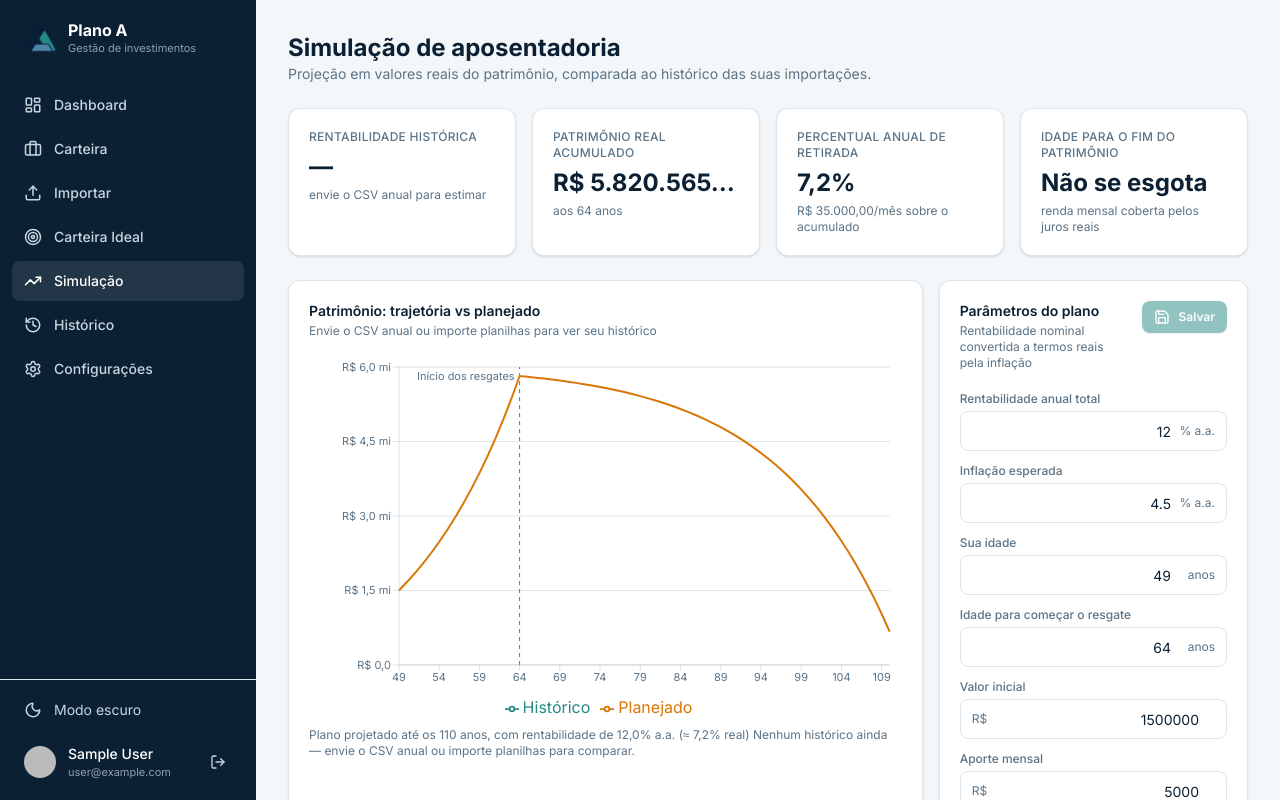
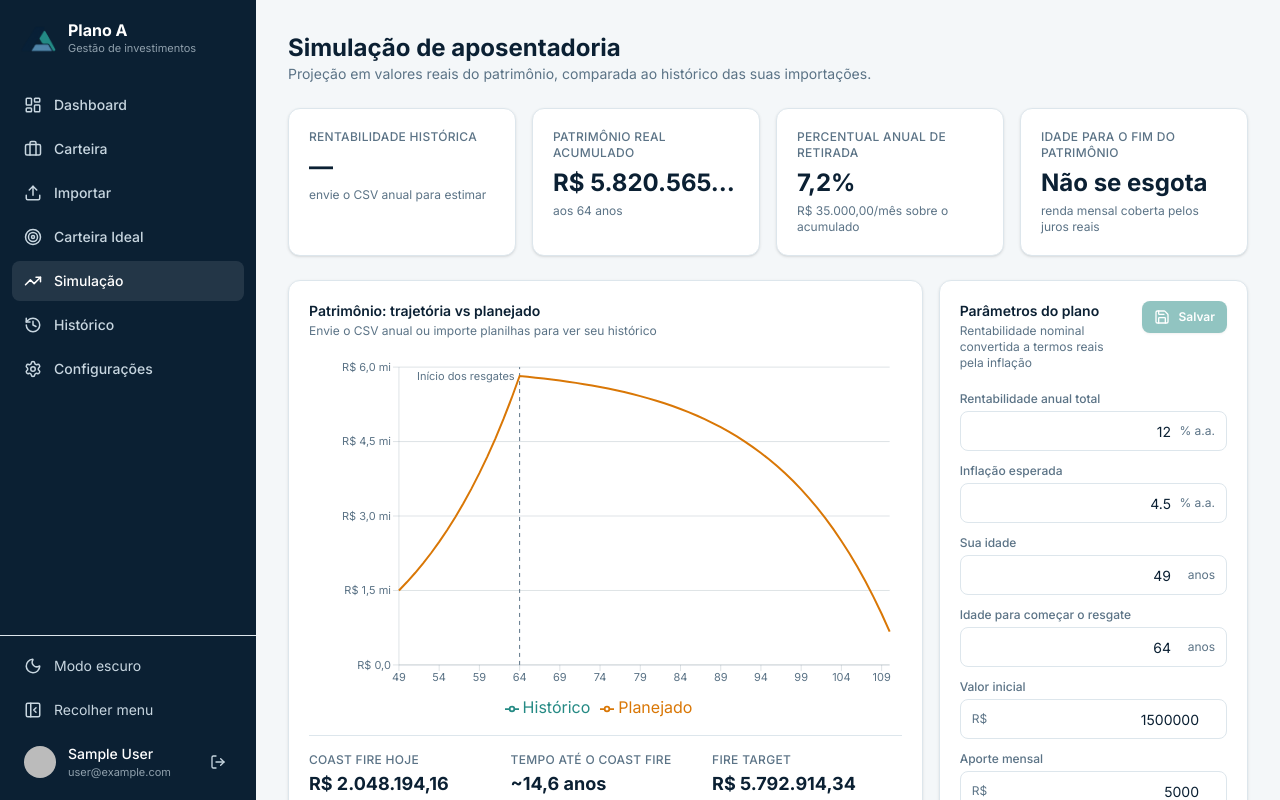
Before and after one commit to rodbastos/planoa, a React (Vite) app: page /simulacao in a window 1280 px wide. Built offline with nearby package versions, Linux system fonts and the light colour scheme; no server answers; the database is empty; sample sign-in values are in the browser's storage.

Commit message:
feat: Coast FIRE calculation

```diff
--- a/src/components/layout/AppLayout.tsx
+++ b/src/components/layout/AppLayout.tsx
@@ -7,6 +7,8 @@ import {
   LogOut,
   Menu,
   Moon,
+  PanelLeftClose,
+  PanelLeftOpen,
   Settings,
   Sun,
   Target,
@@ -38,20 +40,35 @@ function useTheme() {
   return { dark, toggle: () => setDark((d) => !d) };
 }
 
-function SidebarContent({ onNavigate }: { onNavigate?: () => void }) {
+function SidebarContent({
+  onNavigate,
+  collapsed = false,
+  onToggleCollapse,
+}: {
+  onNavigate?: () => void;
+  collapsed?: boolean;
+  onToggleCollapse?: () => void;
+}) {
   const { user, logout } = useAuth();
   const { dark, toggle } = useTheme();
 
   return (
     <div className="flex h-full flex-col bg-sidebar text-sidebar-foreground">
-      <div className="flex items-center gap-3 px-5 py-5">
+      <div
+        className={cn(
+          "flex items-center gap-3 px-5 py-5",
+          collapsed && "justify-center px-0",
+        )}
+      >
         <img src="/logo-mark.png" alt="Plano A" className="h-9 w-9 object-contain" />
+        {!collapsed && (
           <div>
             <p className="text-base font-bold text-white leading-tight">Plano A</p>
             <p className="text-[11px] text-sidebar-foreground/70">
               Gestão de investimentos
             </p>
           </div>
+        )}
       </div>
 
       <nav className="mt-2 flex-1 space-y-1 px-3">
@@ -61,9 +78,11 @@ function SidebarContent({ onNavigate }: { onNavigate?: () => void }) {
             to={to}
             end={end}
             onClick={onNavigate}
+            title={collapsed ? label : undefined}
             className={({ isActive }) =>
               cn(
                 "flex items-center gap-3 rounded-lg px-3 py-2.5 text-sm font-medium transition-colors",
+                collapsed && "justify-center px-0",
                 isActive
                   ? "bg-white/10 text-white"
                   : "text-sidebar-foreground hover:bg-white/5 hover:text-white",
@@ -71,7 +90,7 @@ function SidebarContent({ onNavigate }: { onNavigate?: () => void }) {
             }
           >
             <Icon className="h-4.5 w-4.5 shrink-0" />
-            {label}
+            {!collapsed && label}
           </NavLink>
         ))}
       </nav>
@@ -79,12 +98,38 @@ function SidebarContent({ onNavigate }: { onNavigate?: () => void }) {
       <div className="border-t border-white/10 p-3">
         <button
           onClick={toggle}
-          className="mb-2 flex w-full items-center gap-3 rounded-lg px-3 py-2 text-sm text-sidebar-foreground hover:bg-white/5 hover:text-white cursor-pointer"
+          title={collapsed ? (dark ? "Modo claro" : "Modo escuro") : undefined}
+          className={cn(
+            "mb-2 flex w-full items-center gap-3 rounded-lg px-3 py-2 text-sm text-sidebar-foreground hover:bg-white/5 hover:text-white cursor-pointer",
+            collapsed && "justify-center px-0",
+          )}
         >
           {dark ? <Sun className="h-4.5 w-4.5" /> : <Moon className="h-4.5 w-4.5" />}
-          {dark ? "Modo claro" : "Modo escuro"}
+          {!collapsed && (dark ? "Modo claro" : "Modo escuro")}
         </button>
-        <div className="flex items-center gap-3 rounded-lg px-3 py-2">
+        {onToggleCollapse && (
+          <button
+            onClick={onToggleCollapse}
+            title={collapsed ? "Expandir menu" : "Recolher menu"}
+            className={cn(
+              "mb-2 flex w-full items-center gap-3 rounded-lg px-3 py-2 text-sm text-sidebar-foreground hover:bg-white/5 hover:text-white cursor-pointer",
+              collapsed && "justify-center px-0",
+            )}
+          >
+            {collapsed ? (
+              <PanelLeftOpen className="h-4.5 w-4.5" />
+            ) : (
+              <PanelLeftClose className="h-4.5 w-4.5" />
+            )}
+            {!collapsed && "Recolher menu"}
+          </button>
+        )}
+        <div
+          className={cn(
+            "flex items-center gap-3 rounded-lg px-3 py-2",
+            collapsed && "flex-col px-0",
+          )}
+        >
           {user?.photoURL ? (
             <img src={user.photoURL} alt="" className="h-8 w-8 rounded-full" />
           ) : (
@@ -92,6 +137,7 @@ function SidebarContent({ onNavigate }: { onNavigate?: () => void }) {
               {user?.displayName?.[0] ?? "?"}
             </div>
           )}
+          {!collapsed && (
             <div className="min-w-0 flex-1">
               <p className="truncate text-sm font-medium text-white">
                 {user?.displayName ?? "Usuário"}
@@ -100,6 +146,7 @@ function SidebarContent({ onNavigate }: { onNavigate?: () => void }) {
                 {user?.email}
               </p>
             </div>
+          )}
           <button
             onClick={logout}
             title="Sair"
@@ -115,12 +162,27 @@ function SidebarContent({ onNavigate }: { onNavigate?: () => void }) {
 
 export function AppLayout({ children }: { children?: ReactNode }) {
   const [mobileOpen, setMobileOpen] = useState(false);
+  const [collapsed, setCollapsed] = useState(
+    () => localStorage.getItem("planoa-sidebar-collapsed") === "1",
+  );
+
+  useEffect(() => {
+    localStorage.setItem("planoa-sidebar-collapsed", collapsed ? "1" : "0");
+  }, [collapsed]);
 
   return (
     <div className="flex h-screen overflow-hidden">
       {/* sidebar desktop */}
-      <aside className="hidden w-64 shrink-0 lg:block">
-        <SidebarContent />
+      <aside
+        className={cn(
+          "hidden shrink-0 transition-all duration-300 lg:block",
+          collapsed ? "w-20" : "w-64",
+        )}
+      >
+        <SidebarContent
+          collapsed={collapsed}
+          onToggleCollapse={() => setCollapsed((c) => !c)}
+        />
       </aside>
 
       {/* drawer mobile */}
--- a/src/lib/retirement.ts
+++ b/src/lib/retirement.ts
@@ -89,6 +89,60 @@ export function simulateRetirement(plan: RetirementPlan): RetirementResult {
     depletionAge,
     points,
   };
+}
+
+export interface CoastFireResult {
+  /** patrimônio necessário na idade de resgate para bancar a renda até MAX_AGE */
+  fireTarget: number;
+  /** fireTarget trazido a valor presente: o Coast FIRE na idade atual */
+  coastToday: number;
+  /** idade em que o plano cruza a curva de Coast FIRE; null = não cruza antes dos resgates */
+  coastAge: number | null;
+  /** valor inicial já cobre o Coast FIRE de hoje */
+  alreadyCoast: boolean;
+}
+
+/**
+ * Coast FIRE: quanto bastaria ter investido hoje para o patrimônio crescer
+ * sozinho (sem mais aportes) até bancar a renda desejada na fase de resgate.
+ * `fireTarget` é o valor presente das retiradas mensais até MAX_AGE na taxa
+ * real do plano — a curva de Coast FIRE cresce à mesma taxa real, então o
+ * cruzamento acontece quando o saldo projetado com aportes a alcança.
+ */
+export function coastFire(plan: RetirementPlan): CoastFireResult {
+  const r = realMonthlyRate(plan.nominalReturnPct, plan.inflationPct);
+  const retireMonths = Math.max(
+    0,
+    Math.round((plan.retirementAge - plan.currentAge) * 12),
+  );
+  const drawMonths = Math.max(
+    0,
+    Math.round((MAX_AGE - plan.retirementAge) * 12),
+  );
+
+  // VP das retiradas mensais (anuidade) durante a fase de resgate
+  const fireTarget =
+    r === 0
+      ? plan.desiredMonthlyIncome * drawMonths
+      : (plan.desiredMonthlyIncome * (1 - Math.pow(1 + r, -drawMonths))) / r;
+
+  const coastToday = fireTarget / Math.pow(1 + r, retireMonths);
+  const alreadyCoast = plan.initialValue >= coastToday;
+
+  // cruza quando o saldo projetado (valor inicial + aportes) alcança a curva
+  let coastAge: number | null = alreadyCoast ? plan.currentAge : null;
+  if (!alreadyCoast) {
+    let balance = plan.initialValue;
+    for (let m = 1; m <= retireMonths; m++) {
+      balance = balance * (1 + r) + plan.monthlyContribution;
+      if (balance >= fireTarget / Math.pow(1 + r, retireMonths - m)) {
+        coastAge = plan.currentAge + m / 12;
+        break;
+      }
+    }
+  }
+
+  return { fireTarget, coastToday, coastAge, alreadyCoast };
 }
 
 export interface HistoryEstimate {
--- a/src/pages/SimulacaoPage.tsx
+++ b/src/pages/SimulacaoPage.tsx
@@ -24,6 +24,7 @@ import { useRetirementPlan, useWealthYears } from "../hooks/usePortfolio";
 import { importDate, useImports } from "../hooks/useImports";
 import { saveRetirement, saveWealth } from "../lib/firestore";
 import {
+  coastFire,
   dynamicsFromImports,
   dynamicsFromWealth,
   realAnnualRate,
@@ -181,6 +182,7 @@ export function SimulacaoPage() {
   );
 
   const result = useMemo(() => simulateRetirement(draft), [draft]);
+  const coast = useMemo(() => coastFire(draft), [draft]);
   const estimate = useMemo(() => {
     const anchor = historyPoints[historyPoints.length - 1];
     if (!dynamics || !anchor) return null;
@@ -542,6 +544,52 @@ export function SimulacaoPage() {
                 />
               </LineChart>
             </ResponsiveContainer>
+            <div className="mt-4 grid grid-cols-1 gap-3 border-t border-border pt-4 sm:grid-cols-3">
+              <div>
+                <p className="text-xs font-medium uppercase tracking-wide text-muted-foreground">
+                  Coast FIRE hoje
+                </p>
+                <p className="mt-0.5 text-lg font-bold text-foreground">
+                  {formatBRL(coast.coastToday)}
+                </p>
+                <p className="text-xs text-muted-foreground">
+                  {coast.alreadyCoast
+                    ? "o patrimônio atual já supera esse valor"
+                    : "quanto bastaria ter para nunca mais aportar"}
+                </p>
+              </div>
+              <div>
+                <p className="text-xs font-medium uppercase tracking-wide text-muted-foreground">
+                  Tempo até o Coast FIRE
+                </p>
+                <p className="mt-0.5 text-lg font-bold text-foreground">
+                  {coast.alreadyCoast
+                    ? "Já atingido"
+                    : coast.coastAge != null
+                      ? `~${(coast.coastAge - draft.currentAge).toLocaleString("pt-BR", { maximumFractionDigits: 1 })} anos`
+                      : "—"}
+                </p>
+                <p className="text-xs text-muted-foreground">
+                  {coast.alreadyCoast
+                    ? "aportes passam a ser opcionais"
+                    : coast.coastAge != null
+                      ? `por volta dos ${Math.round(coast.coastAge)} anos`
+                      : "aportes atuais não cruzam a curva antes dos resgates"}
+                </p>
+              </div>
+              <div>
+                <p className="text-xs font-medium uppercase tracking-wide text-muted-foreground">
+                  FIRE target
+                </p>
+                <p className="mt-0.5 text-lg font-bold text-foreground">
+                  {formatBRL(coast.fireTarget)}
+                </p>
+                <p className="text-xs text-muted-foreground">
+                  meta aos {draft.retirementAge} anos, para bancar a renda até
+                  os 110
+                </p>
+              </div>
+            </div>
             <p className="mt-2 text-xs text-muted-foreground">
               Plano projetado até{" "}
               {result.depletionAge != null
```
Also changed, not shown: 1 other file (tests, documents, lock files or other folders). Lines whose indentation alone changed are shown as unchanged.
